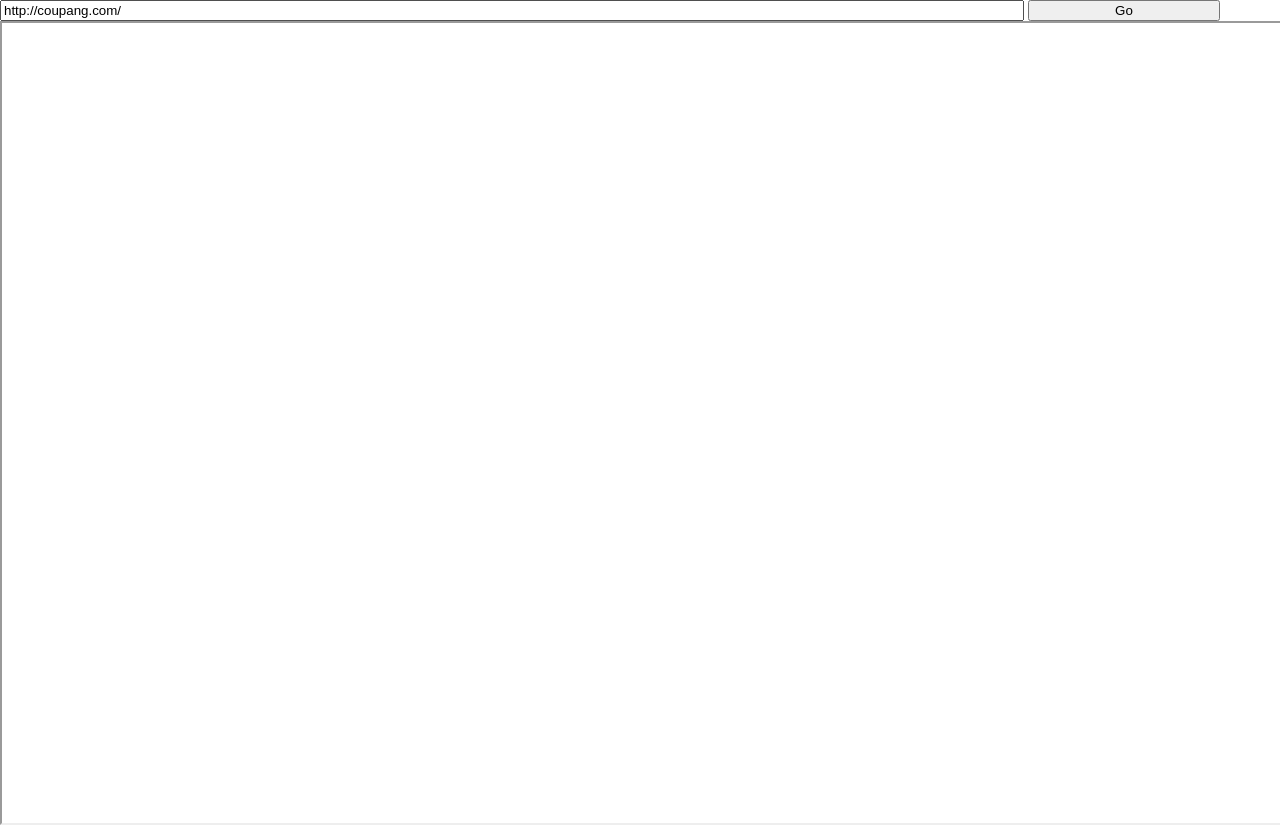
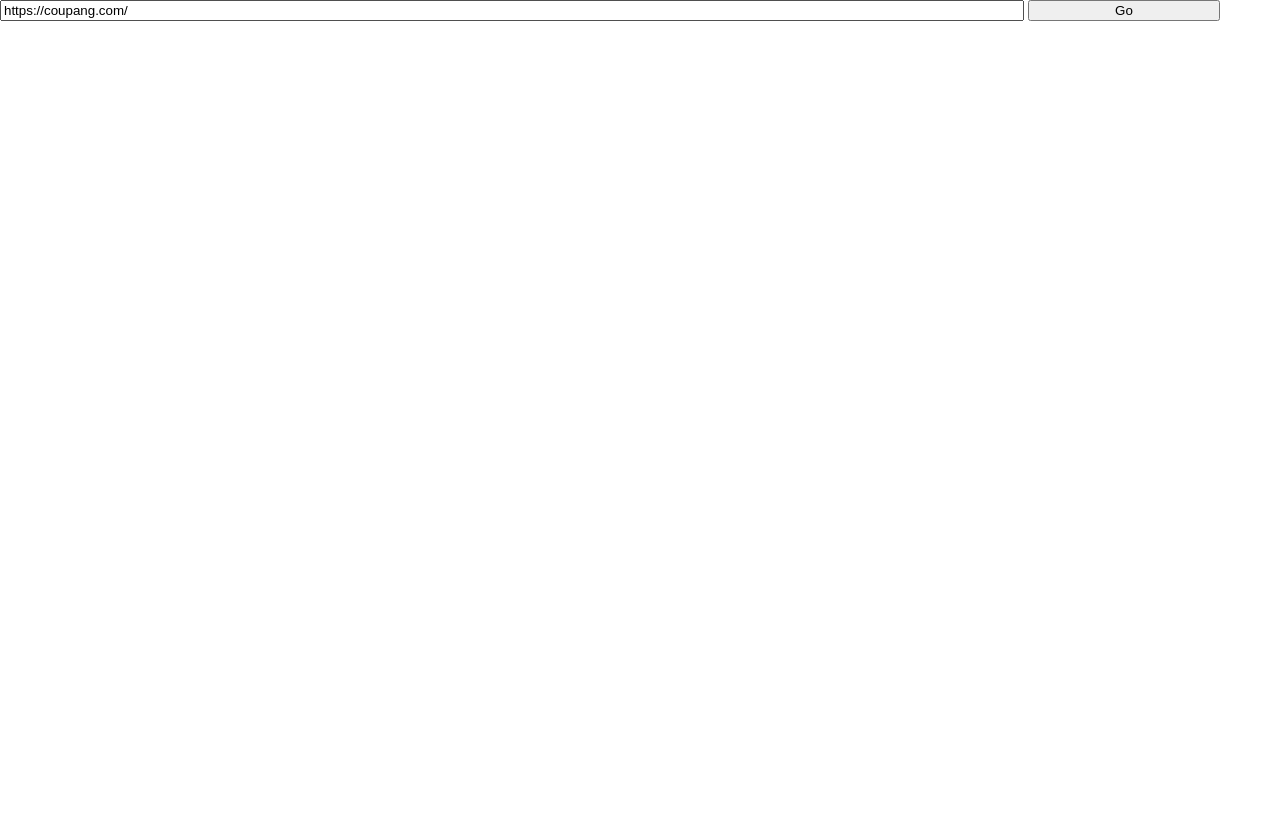
Before and after one commit to celestarry/celestarry.github.io, a plain HTML site: page index.html in a window 1280 px wide. After the commit the page ends 800 px from the top, so only its background shows below. Drawn offline with Linux system fonts and the light colour scheme; grey boxes are pictures that could not be loaded.

Commit message:
Add style

```diff
--- a/index.html
+++ b/index.html
@@ -1,17 +1,42 @@
 <html>
   <head>
+    <style>
+      .iframe-container {
+        position: relative;
+      }
+
+      .iframe-container iframe {
+        border: 0;
+        height: 100%;
+        left: 0;
+        position: absolute;
+        top: 0;
+        width: 100%;
+      }
+
+      .wrapper {
+        width: 100%;
+        height: 100%;
+      }
+
+      body {
+        margin: 0px;
+      }
+    </style>
   </head>
-  <body style="margin: 0px;">
+  <body>
+    <div class="wrapper">
         <div>
-      <input id="url" value="http://coupang.com/" style="width: 80%"></input>
+            <input id="url" value="https://coupang.com/" style="width: 80%"></input>
             <button type="button"
                     style="width: 15%"
                     onclick="getElementById('iframe').setAttribute('src', getElementById('url').value)">
               Go
             </button>
           </div>
-    <div>
-      <iframe id="iframe" style="width: 100%; height: 100%"></iframe>
+        <div class="iframe-container">
+          <iframe src="https://coupang.com/" frameborder="0"></iframe>
+        </div>
       </div>
   </body>
 </html>
```
Lines whose indentation alone changed are shown as unchanged.
